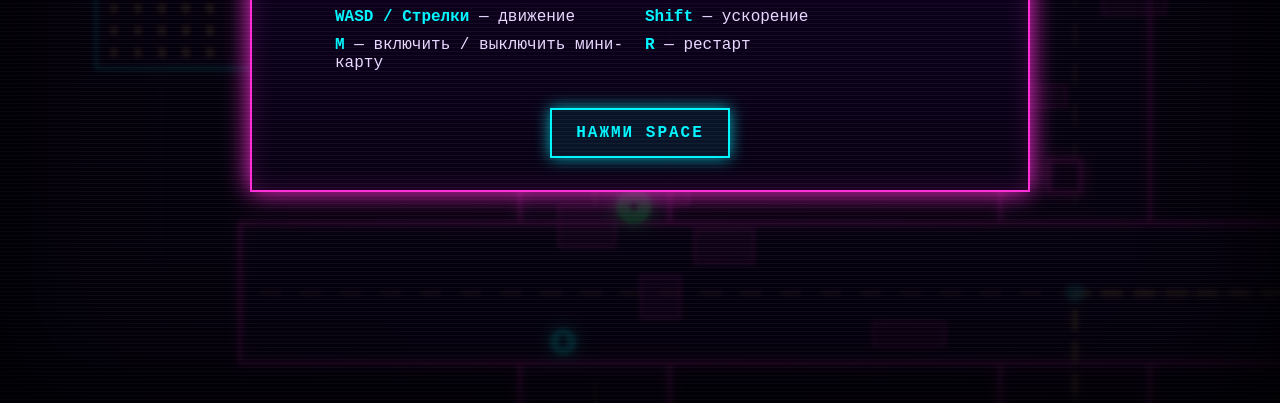
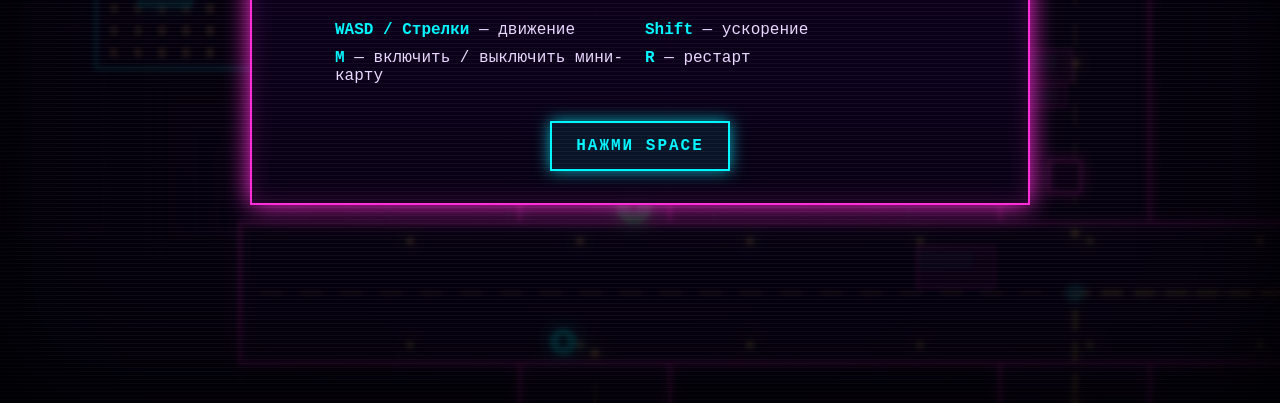
Before and after one commit to Code-Brew-Git-Hub/Synthwave-Courier-Last-Cartridge, a plain HTML site: page synthwave_courier_last_cartridge_v_02.html in a window 1280 px wide. Shown: the part 397-800 px from the top of the page. Drawn offline with Linux system fonts and the light colour scheme; animation ran at ten frames a second.

Commit message:
Обновление визуала и дизайна

```diff
--- a/synthwave_courier_last_cartridge_v_02.html
+++ b/synthwave_courier_last_cartridge_v_02.html
@@ -3,7 +3,7 @@
 <head>
   <meta charset="UTF-8" />
   <meta name="viewport" content="width=device-width, initial-scale=1.0" />
-  <title>Synthwave Courier: Last Cartridge v0.4</title>
+  <title>Synthwave Courier: Last Cartridge v0.5</title>
   <style>
     * { box-sizing: border-box; user-select: none; }
     html, body {
@@ -105,7 +105,7 @@
       <h1 class="title">Synthwave Courier</h1>
       <p class="subtitle">
         Доставь последний игровой картридж в аркадный клуб до полуночи.<br />
-        Следи за жёлтой стрелкой: она ведёт к следующей точке маршрута.
+        Жёлтая линия показывает рекомендуемый короткий путь, но ехать можно как угодно.
       </p>
       <div class="controls">
         <div><span class="key">WASD / Стрелки</span> — движение</div>
@@ -185,6 +185,10 @@
     const drones = [];
     const bonuses = [];
     const glitches = [];
+    const neonSigns = [];
+    const roadLights = [];
+    const cityParticles = [];
+    const carTrails = [];
 
     const routeBeacons = [
       { x: 580, y: 1415, label: '01' },
@@ -273,6 +277,8 @@
       drones.length = 0;
       bonuses.length = 0;
       glitches.length = 0;
+      neonSigns.length = 0;
+      roadLights.length = 0;
       const blockedRects = [...roads, destination];
 
       for (let y = 80; y < WORLD.height - 80; y += 210) {
@@ -303,7 +309,45 @@
 
       for (let i = 0; i < 20; i++) {
         const road = roads[Math.floor(Math.random() * roads.length)];
-        glitches.push({ x: road.x + Math.random() * road.w, y: road.y + Math.random() * road.h, w: 34 + Math.random() * 46, h: 18 + Math.random() * 30, damage: 13 });
+        glitches.push({ x: road.x + Math.random() * road.w, y: road.y + Math.random() * road.h, w: 34 + Math.random() * 46, h: 18 + Math.random() * 30, damage: 13, phase: Math.random() * Math.PI * 2 });
+      }
+
+      createVisualObjects();
+    }
+
+    function createVisualObjects() {
+      const signTexts = ['TARGEM', 'READY', '1986', 'ARCADE', 'NEON', 'INSERT COIN', 'LEVEL UP', 'CRT'];
+      for (let i = 0; i < 22; i++) {
+        const b = buildings[Math.floor(Math.random() * buildings.length)];
+        if (!b) continue;
+        neonSigns.push({
+          x: b.x + 8 + Math.random() * Math.max(8, b.w - 70),
+          y: b.y + 12 + Math.random() * Math.max(8, b.h - 40),
+          w: 42 + Math.random() * 34,
+          h: 14 + Math.random() * 12,
+          text: signTexts[i % signTexts.length],
+          phase: Math.random() * Math.PI * 2,
+          color: i % 2 === 0 ? '#00f5ff' : '#ff2bd6'
+        });
+      }
+
+      for (const r of roads) {
+        const horizontal = r.w > r.h;
+        const count = Math.floor((horizontal ? r.w : r.h) / 170);
+        for (let i = 1; i < count; i++) {
+          roadLights.push({
+            x: horizontal ? r.x + i * 170 : r.x + r.w / 2,
+            y: horizontal ? r.y + 18 : r.y + i * 170,
+            side: -1,
+            phase: Math.random() * Math.PI * 2
+          });
+          roadLights.push({
+            x: horizontal ? r.x + i * 170 : r.x + r.w / 2,
+            y: horizontal ? r.y + r.h - 18 : r.y + i * 170,
+            side: 1,
+            phase: Math.random() * Math.PI * 2
+          });
+        }
       }
     }
 
@@ -357,6 +401,14 @@
 
       const oldX = player.x;
       const oldY = player.y;
+      if (Math.abs(player.speed) > 80) {
+        carTrails.push({
+          x: player.x - Math.cos(player.angle) * 28,
+          y: player.y - Math.sin(player.angle) * 28,
+          life: 0.42,
+          size: 5 + Math.min(9, Math.abs(player.speed) / 80)
+        });
+      }
       player.x += Math.cos(player.angle) * player.speed * dt;
       player.y += Math.sin(player.angle) * player.speed * dt;
       player.x = clamp(player.x, 30, WORLD.width - 30);
@@ -436,6 +488,23 @@
       player.score += dt * Math.max(0, player.speed) * 0.04;
       camera.x = clamp(player.x - window.innerWidth / 2, 0, WORLD.width - window.innerWidth);
       camera.y = clamp(player.y - window.innerHeight / 2, 0, WORLD.height - window.innerHeight);
+      for (let i = carTrails.length - 1; i >= 0; i--) {
+        carTrails[i].life -= dt;
+        if (carTrails[i].life <= 0) carTrails.splice(i, 1);
+      }
+      if (Math.random() < 0.22) {
+        cityParticles.push({
+          x: camera.x + Math.random() * window.innerWidth,
+          y: camera.y - 20,
+          vy: 70 + Math.random() * 120,
+          life: 1.4 + Math.random() * 0.8
+        });
+      }
+      for (let i = cityParticles.length - 1; i >= 0; i--) {
+        cityParticles[i].y += cityParticles[i].vy * dt;
+        cityParticles[i].life -= dt;
+        if (cityParticles[i].life <= 0) cityParticles.splice(i, 1);
+      }
       shake *= Math.pow(0.84, dt * 60);
       flash = Math.max(0, flash - dt);
     }
@@ -459,7 +528,7 @@
       const sy = (Math.random() - 0.5) * shake;
       ctx.save();
       ctx.translate(-camera.x + sx, -camera.y + sy);
-      drawBackground(); drawRoads(); drawRouteBeacons(); drawDestination(); drawBuildings(); drawGlitches(); drawBonuses(); drawDrones(); drawPlayer();
+      drawBackground(); drawFarCity(); drawRoads(); drawRoadLights(); drawRouteBeacons(); drawDestination(); drawBuildings(); drawNeonSigns(); drawGlitches(); drawBonuses(); drawDrones(); drawCarTrails(); drawPlayer(); drawCityParticles();
       ctx.restore();
       drawDirectionArrow();
       drawHud();
@@ -475,6 +544,21 @@
       for (let y = 0; y < WORLD.height; y += 80) { ctx.beginPath(); ctx.moveTo(0, y); ctx.lineTo(WORLD.width, y); ctx.stroke(); }
     }
 
+    function drawFarCity() {
+      ctx.save();
+      const baseY = camera.y + window.innerHeight - 170;
+      for (let i = 0; i < 36; i++) {
+        const x = ((i * 173) % WORLD.width);
+        const h = 80 + ((i * 47) % 170);
+        const w = 48 + ((i * 29) % 80);
+        ctx.fillStyle = i % 2 === 0 ? 'rgba(12,0,32,0.62)' : 'rgba(20,0,45,0.5)';
+        ctx.fillRect(x, baseY - h, w, h);
+        ctx.strokeStyle = i % 3 === 0 ? 'rgba(0,245,255,0.35)' : 'rgba(255,43,214,0.28)';
+        ctx.strokeRect(x, baseY - h, w, h);
+      }
+      ctx.restore();
+    }
+
     function drawRoads() {
       for (const r of roads) {
         ctx.fillStyle = '#120828'; ctx.fillRect(r.x, r.y, r.w, r.h);
@@ -485,6 +569,21 @@
         else { ctx.moveTo(r.x + r.w / 2, r.y + 20); ctx.lineTo(r.x + r.w / 2, r.y + r.h - 20); }
         ctx.stroke(); ctx.setLineDash([]);
       }
+    }
+
+    function drawRoadLights() {
+      ctx.save();
+      for (const l of roadLights) {
+        l.phase += 0.035;
+        const pulse = 0.45 + Math.sin(l.phase) * 0.25;
+        ctx.shadowColor = '#ffd166';
+        ctx.shadowBlur = 10 + pulse * 10;
+        ctx.fillStyle = `rgba(255,209,102,${0.45 + pulse * 0.35})`;
+        ctx.beginPath();
+        ctx.arc(l.x, l.y, 4, 0, Math.PI * 2);
+        ctx.fill();
+      }
+      ctx.restore();
     }
 
     function drawRouteBeacons() {
@@ -519,9 +618,18 @@
 
     function drawDestination() {
       ctx.save();
-      ctx.shadowColor = '#00f5ff'; ctx.shadowBlur = 24; ctx.fillStyle = 'rgba(0,245,255,0.18)'; ctx.fillRect(destination.x, destination.y, destination.w, destination.h);
-      ctx.strokeStyle = '#00f5ff'; ctx.lineWidth = 4; ctx.strokeRect(destination.x, destination.y, destination.w, destination.h); ctx.shadowBlur = 0;
-      ctx.fillStyle = '#00f5ff'; ctx.font = '20px Courier New'; ctx.textAlign = 'center'; ctx.fillText('ARCADE CLUB', destination.x + destination.w / 2, destination.y + 68);
+      const pulse = 0.75 + Math.sin(performance.now() / 220) * 0.25;
+      ctx.shadowColor = '#00f5ff'; ctx.shadowBlur = 26 + pulse * 18;
+      ctx.fillStyle = 'rgba(0,245,255,0.18)'; ctx.fillRect(destination.x, destination.y, destination.w, destination.h);
+      ctx.strokeStyle = '#00f5ff'; ctx.lineWidth = 4; ctx.strokeRect(destination.x, destination.y, destination.w, destination.h);
+      ctx.strokeStyle = '#ffd166'; ctx.lineWidth = 3;
+      ctx.beginPath();
+      ctx.moveTo(destination.x - 42, destination.y + destination.h + 8);
+      ctx.lineTo(destination.x + destination.w + 42, destination.y + destination.h + 8);
+      ctx.stroke();
+      ctx.shadowBlur = 0;
+      ctx.fillStyle = '#00f5ff'; ctx.font = '20px Courier New'; ctx.textAlign = 'center'; ctx.fillText('ARCADE CLUB', destination.x + destination.w / 2, destination.y + 62);
+      ctx.fillStyle = '#ffd166'; ctx.font = '12px Courier New'; ctx.fillText('INSERT CARTRIDGE', destination.x + destination.w / 2, destination.y + 86);
       ctx.restore();
     }
 
@@ -536,9 +644,33 @@
 
     function drawGlitches() {
       for (const g of glitches) {
-        ctx.fillStyle = 'rgba(255,43,214,0.22)'; ctx.fillRect(g.x, g.y, g.w, g.h);
+        g.phase += 0.08;
+        const jitter = Math.sin(g.phase) * 3;
+        ctx.fillStyle = 'rgba(255,43,214,0.22)'; ctx.fillRect(g.x + jitter, g.y, g.w, g.h);
+        ctx.fillStyle = 'rgba(0,245,255,0.13)'; ctx.fillRect(g.x - jitter, g.y + 5, g.w * 0.7, g.h * 0.45);
         ctx.strokeStyle = 'rgba(255,43,214,0.7)'; ctx.strokeRect(g.x, g.y, g.w, g.h);
       }
+    }
+
+    function drawNeonSigns() {
+      ctx.save();
+      for (const s of neonSigns) {
+        s.phase += 0.045;
+        const alpha = 0.58 + Math.sin(s.phase) * 0.28;
+        ctx.shadowColor = s.color;
+        ctx.shadowBlur = 14 + alpha * 10;
+        ctx.fillStyle = `rgba(${s.color === '#00f5ff' ? '0,245,255' : '255,43,214'},${alpha})`;
+        ctx.fillRect(s.x, s.y, s.w, s.h);
+        ctx.strokeStyle = s.color;
+        ctx.strokeRect(s.x, s.y, s.w, s.h);
+        ctx.shadowBlur = 0;
+        ctx.fillStyle = '#080014';
+        ctx.font = 'bold 7px Courier New';
+        ctx.textAlign = 'center';
+        ctx.textBaseline = 'middle';
+        ctx.fillText(s.text.slice(0, 8), s.x + s.w / 2, s.y + s.h / 2 + 1);
+      }
+      ctx.restore();
     }
 
     function drawBonuses() {
@@ -560,6 +692,36 @@
         ctx.beginPath(); ctx.moveTo(0, -d.r); ctx.lineTo(d.r, 0); ctx.lineTo(0, d.r); ctx.lineTo(-d.r, 0); ctx.closePath(); ctx.fill(); ctx.stroke();
         ctx.restore();
       }
+    }
+
+    function drawCarTrails() {
+      ctx.save();
+      for (const t of carTrails) {
+        const alpha = Math.max(0, t.life / 0.42);
+        ctx.shadowColor = '#00f5ff';
+        ctx.shadowBlur = 12;
+        ctx.fillStyle = `rgba(0,245,255,${alpha * 0.28})`;
+        ctx.beginPath();
+        ctx.arc(t.x, t.y, t.size * alpha, 0, Math.PI * 2);
+        ctx.fill();
+      }
+      ctx.restore();
+    }
+
+    function drawCityParticles() {
+      ctx.save();
+      ctx.strokeStyle = 'rgba(0,245,255,0.18)';
+      ctx.lineWidth = 1;
+      for (const p of cityParticles) {
+        const alpha = Math.max(0, Math.min(1, p.life));
+        ctx.globalAlpha = alpha;
+        ctx.beginPath();
+        ctx.moveTo(p.x, p.y);
+        ctx.lineTo(p.x - 12, p.y + 22);
+        ctx.stroke();
+      }
+      ctx.globalAlpha = 1;
+      ctx.restore();
     }
 
     function drawPlayer() {
```
